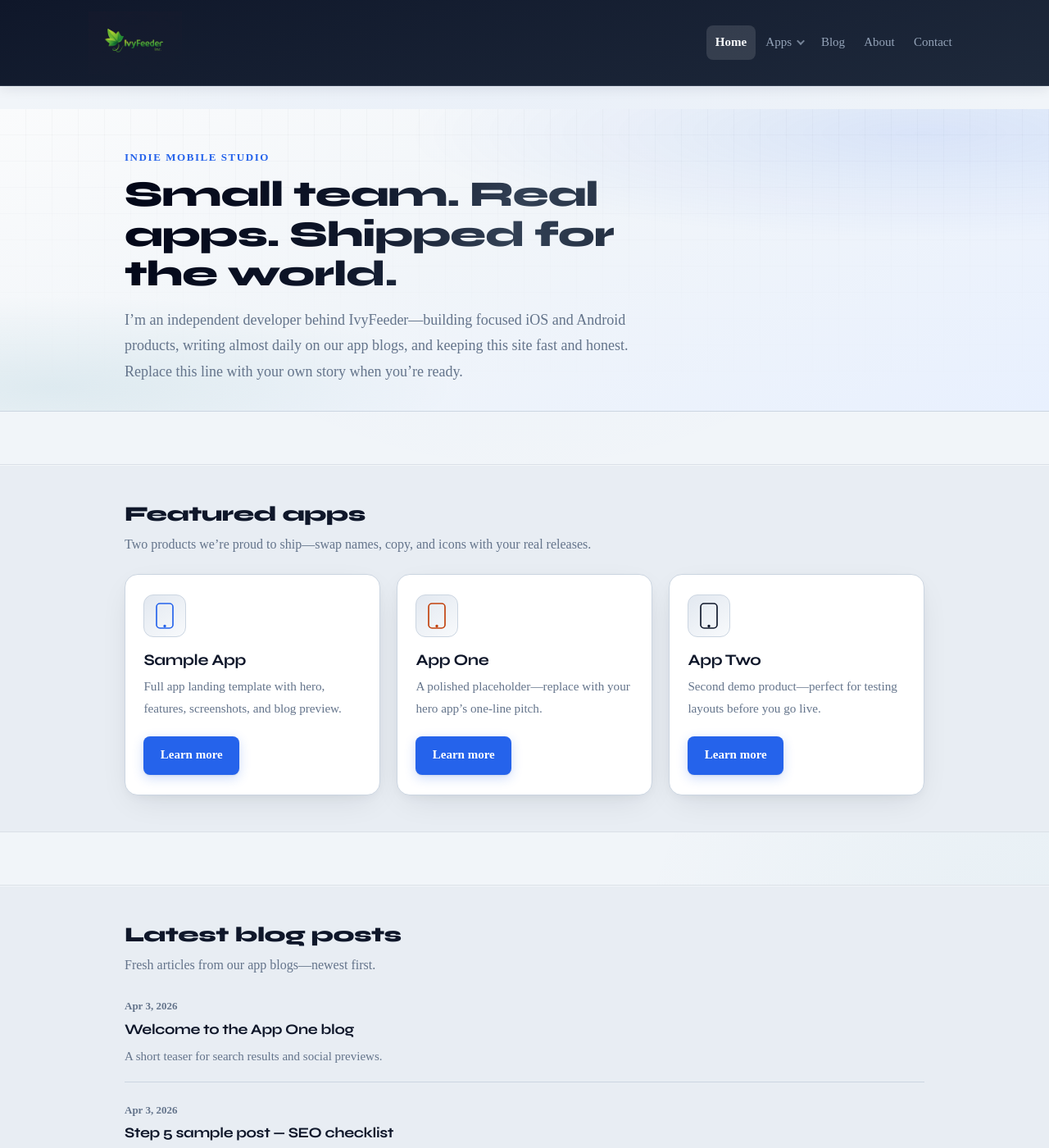
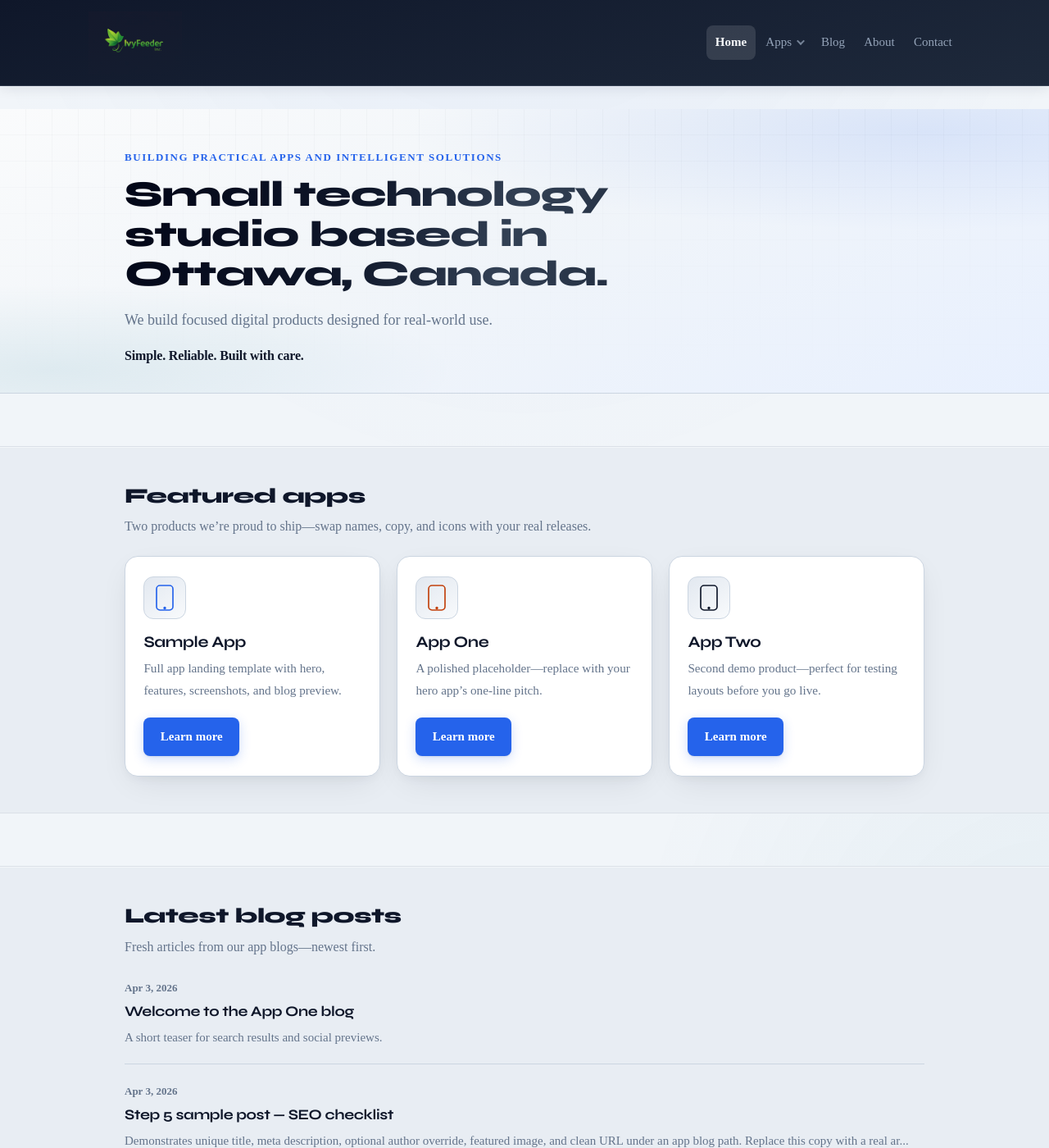
Before and after one commit to jason238/ivyfeeder, a Jekyll site: the page built from index.html, in a window 1280 px wide and 1400 px high. Shown: the whole window at 82% size. Built offline with Jekyll 4.4.1, drawn with Linux system fonts in a browser that asks for light colours.

```diff
--- a/about/index.html
+++ b/about/index.html
@@ -16,9 +16,9 @@ permalink: /about/
 </section>
 
 <section class="about-section" aria-labelledby="about-intro-heading">
-  <h2 id="about-intro-heading">About us</h2>
+  <h2 id="about-intro-heading" class="about-subheading">Engineering with Purpose</h2>
   <p>
-    IvyFeeder is a small technology team based in Ottawa, Canada.
+    IvyFeeder is a small technology team based in <strong>Ottawa, Canada</strong>.
   </p>
   <p>
     We build practical apps and digital solutions designed to be simple, reliable, and useful for everyday life and business. From mobile and web applications to larger platform-based systems currently in development, our goal is to create technology people genuinely enjoy using.
--- a/assets/css/main.scss
+++ b/assets/css/main.scss
@@ -773,6 +773,14 @@ h4 {
   color: var(--color-muted);
 }
 
+.home-hero__tagline {
+  margin: 0.85rem 0 0;
+  font-size: 1rem;
+  font-weight: 600;
+  letter-spacing: -0.01em;
+  color: var(--color-navy);
+}
+
 .home-section {
   margin: 0;
 }
@@ -1622,12 +1630,25 @@ h4 {
 
 // ——— About page ———
 .about-hero-slogan {
-  margin: 0 0 2rem;
+  margin: 0 0 clamp(1.75rem, 4vw, 2.5rem);
   padding: 1.35rem 1.25rem;
   background: linear-gradient(145deg, var(--color-bg-elevated) 0%, var(--color-bg-subtle) 100%);
   border: 1px solid var(--color-border);
   border-radius: var(--radius-md);
   box-shadow: var(--shadow-sm);
+}
+
+// Increase spacing between H1 and the hero card (About page)
+.page-header + .page-content .about-hero-slogan {
+  margin-top: clamp(0.85rem, 2.75vw, 1.35rem);
+}
+
+.about-subheading {
+  margin: 0 0 0.85rem;
+  font-size: clamp(1.15rem, 2.25vw, 1.35rem);
+  font-weight: 600;
+  letter-spacing: -0.02em;
+  color: var(--color-navy);
 }
 
 .about-hero-slogan__lead {
--- a/index.html
+++ b/index.html
@@ -11,12 +11,10 @@ permalink: /
 
 <section class="home-hero" aria-labelledby="hero-heading">
   <div class="home-hero__inner">
-    <p class="home-hero__eyebrow">Indie mobile studio</p>
-    <h1 id="hero-heading" class="home-hero__title">Small team. Real apps. Shipped for the world.</h1>
-    <p class="home-hero__lead">
-      I’m an independent developer behind IvyFeeder—building focused iOS and Android products,
-      writing almost daily on our app blogs, and keeping this site fast and honest. Replace this line with your own story when you’re ready.
-    </p>
+    <p class="home-hero__eyebrow">Building practical apps and intelligent solutions</p>
+    <h1 id="hero-heading" class="home-hero__title">Small technology studio based in Ottawa, Canada.</h1>
+    <p class="home-hero__lead">We build focused digital products designed for real-world use.</p>
+    <p class="home-hero__tagline">Simple. Reliable. Built with care.</p>
   </div>
 </section>
 
```
